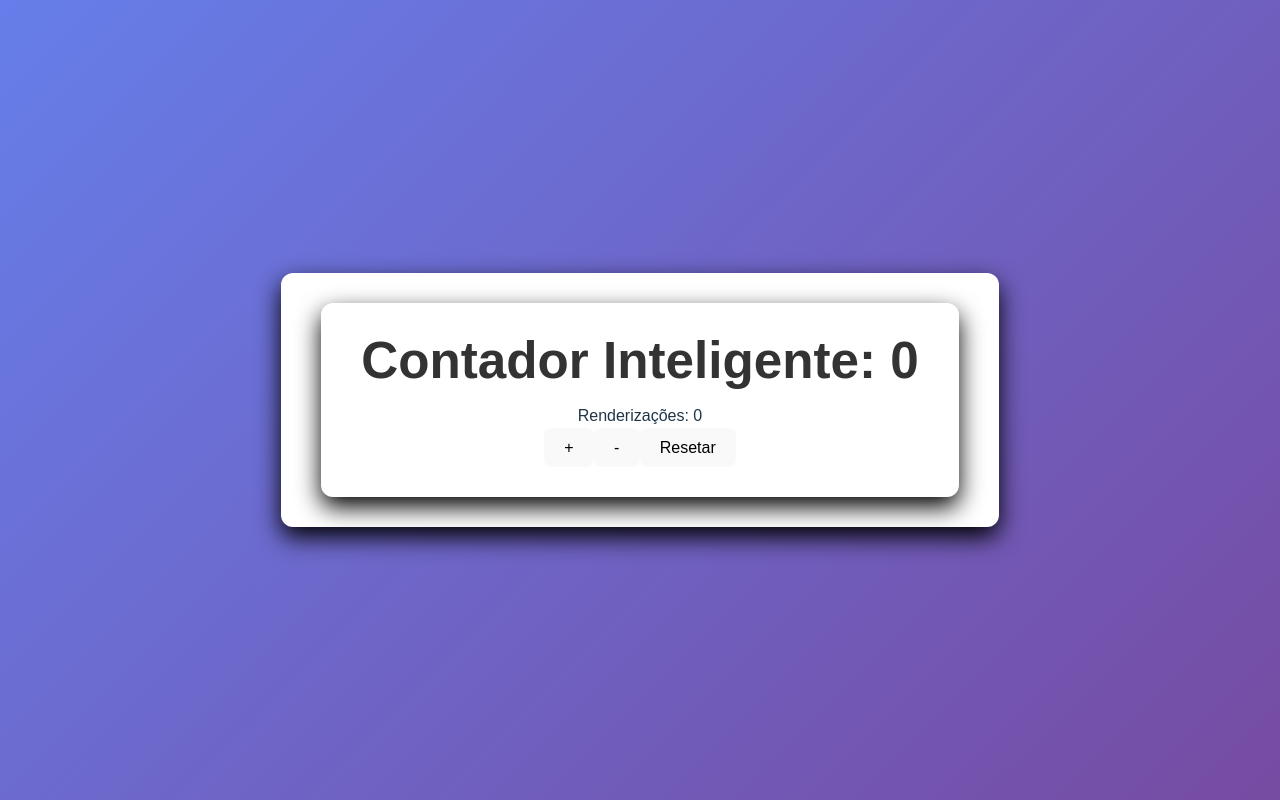
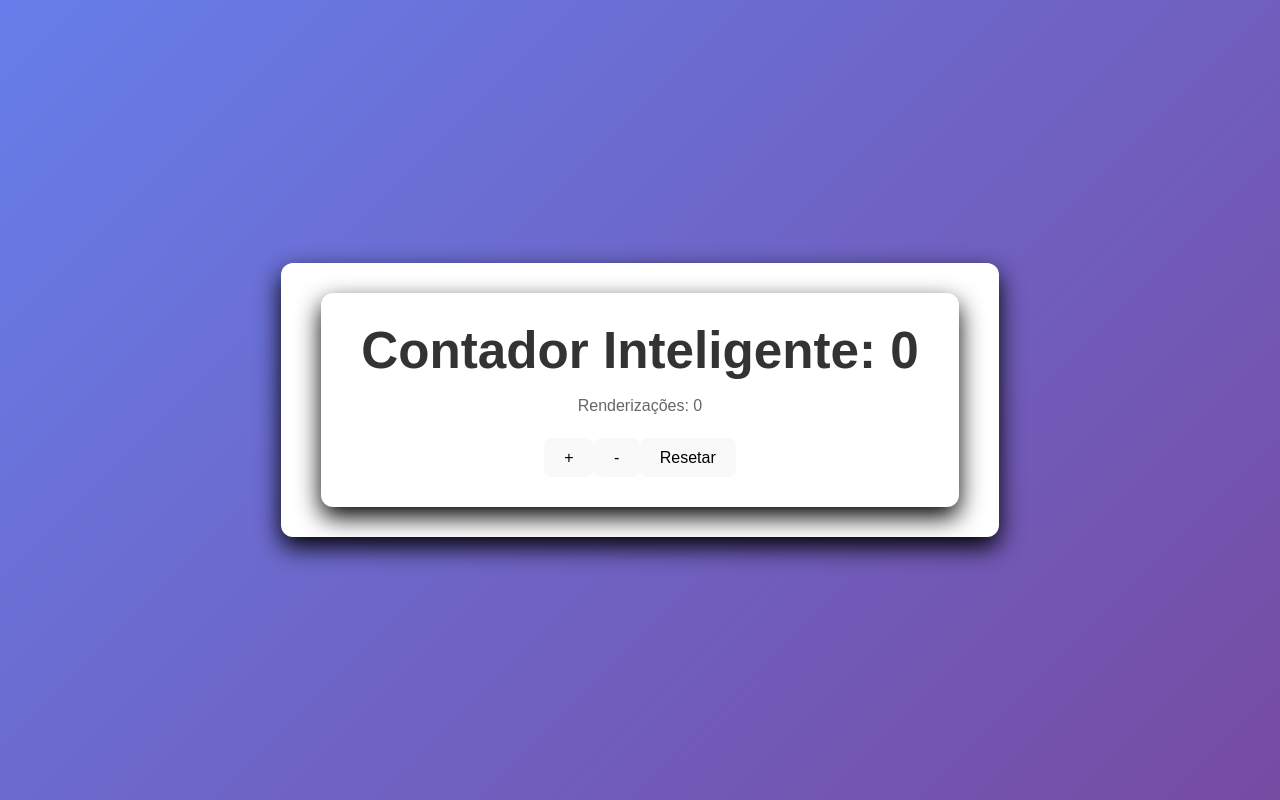
Before and after one commit to PatrickCorrea-git/Contador-Inteligente, a React (Vite) app in the folder Contador_Inteligente/contador-inteligente/: page / in a window 1280 px wide. Built offline with nearby package versions, Linux system fonts and the light colour scheme.

Commit message:
commit-p-css

```diff
--- a/Contador_Inteligente/contador-inteligente/src/style.css
+++ b/Contador_Inteligente/contador-inteligente/src/style.css
@@ -16,7 +16,7 @@ body {
 }
 
 /* Caixa principal */
-div{
+div {
     background: #fff;
     padding: 30px 40px;
     border-radius: 12px;
@@ -29,3 +29,10 @@ h1 {
     color: #333;
     margin-bottom: 15px;
 }
+
+/* Texto das renderizações */
+p {
+    margin-bottom: 20px;
+    font-size: 16px;
+    color: #666;
+}
```
